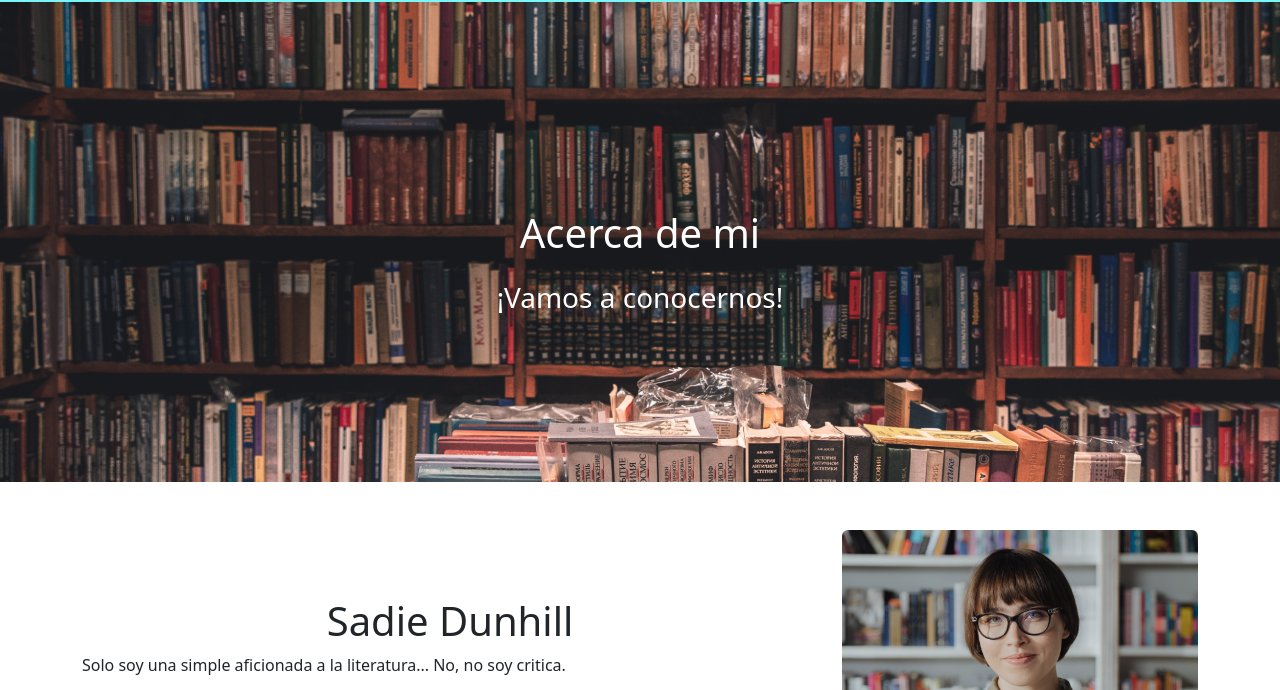
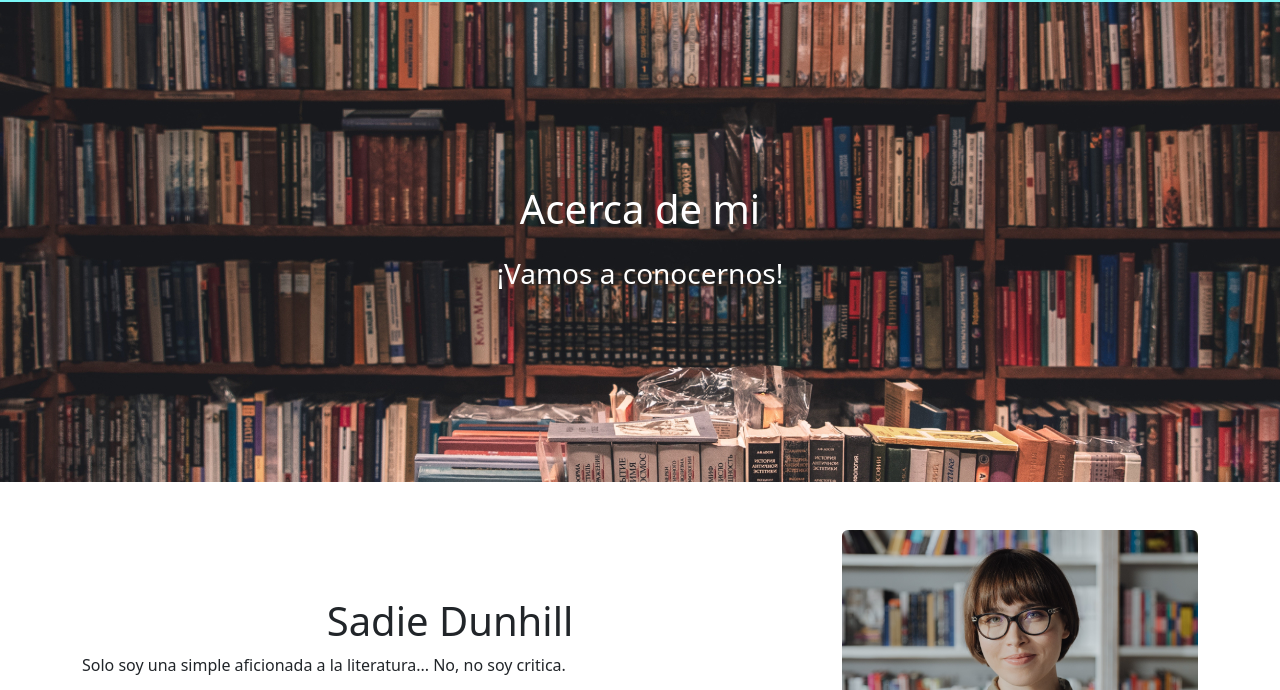
Before and after one commit to meli-sc/Book-lovers---Final, a website: page pages/about-me.html in a window 1280 px wide. Shown: the part 91-781 px from the top of the page. Drawn offline with nearby package versions, Linux system fonts and the light colour scheme.

Commit message:
mejorando titulos

```diff
--- a/pages/about-me.html
+++ b/pages/about-me.html
@@ -48,7 +48,7 @@
 <main>
   <section>
     <div class="hero d-flex justify-content-center align-items-center flex-column ">
-      <h1 class="animacionTitulo text-white bgTextoPrincipal p-2 mt-5">Acerca de mi</h1>
+      <h1 class="animacionTitulo text-white bgTextoPrincipal p-2">Acerca de mi</h1>
       <p class="h3 animacionSubTitulo text-white bgTextoPrincipal p-2">¡Vamos a conocernos!</p>
   </div>
   </section>
--- a/scss/_btn.scss
+++ b/scss/_btn.scss
@@ -1,8 +1,3 @@
 .btn-duracion {
     transition-duration: 0.4s;
   }
-
-//   .button:hover {
-//     background-color: #e378a5;
-//     color: #269c9e;
-//   }
--- /dev/null
+++ b/scss/_index.scss
@@ -0,0 +1,4 @@
+// borrar?
+// .alto-icono{
+//     height: 10vh;
+// }
--- a/scss/_main.scss
+++ b/scss/_main.scss
@@ -32,8 +32,6 @@
     opacity: 1;
   }
 }
-
-
 
 // texto principal
 
```
Also changed, not shown: pages/club-lectura.html (+1 -1 lines).
